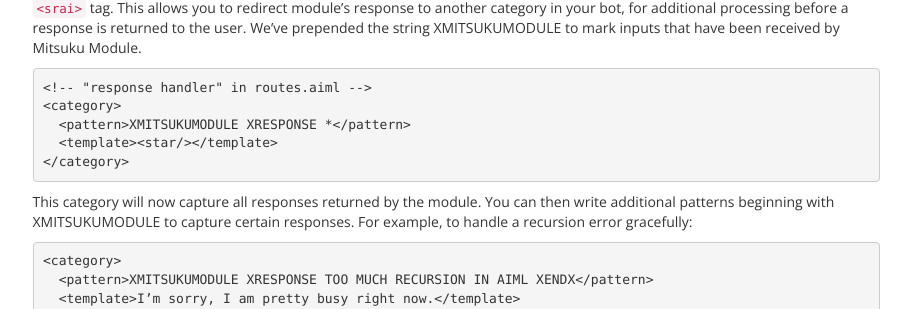
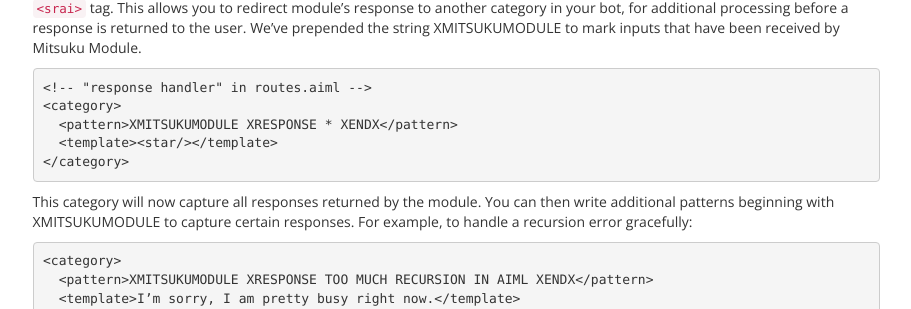
Before and after one commit to pandorabots/pandorabots.github.io, a Jekyll site: the page built from _modules/Mitsuku.md, in a window 1280 px wide and 900 px high, scrolled down 1794 px. Shown: the part 180-489 px from the top of the window, without its empty margins (330-1241 px from the left). Built offline with Jekyll 4.4.1, drawn with Linux system fonts in a browser that asks for light colours.

Commit message:
Fixed pattern in line 90
Added missing XENDX keyword in the response handler category

```diff
--- a/_modules/Mitsuku.md
+++ b/_modules/Mitsuku.md
@@ -87,7 +87,7 @@ From the initial routing AIML described above, you’ll notice that the `<sraix>
 
     <!-- "response handler" in routes.aiml -->
     <category>
-      <pattern>XMITSUKUMODULE XRESPONSE *</pattern>
+      <pattern>XMITSUKUMODULE XRESPONSE * XENDX</pattern>
       <template><star/></template>
     </category>
 
```
